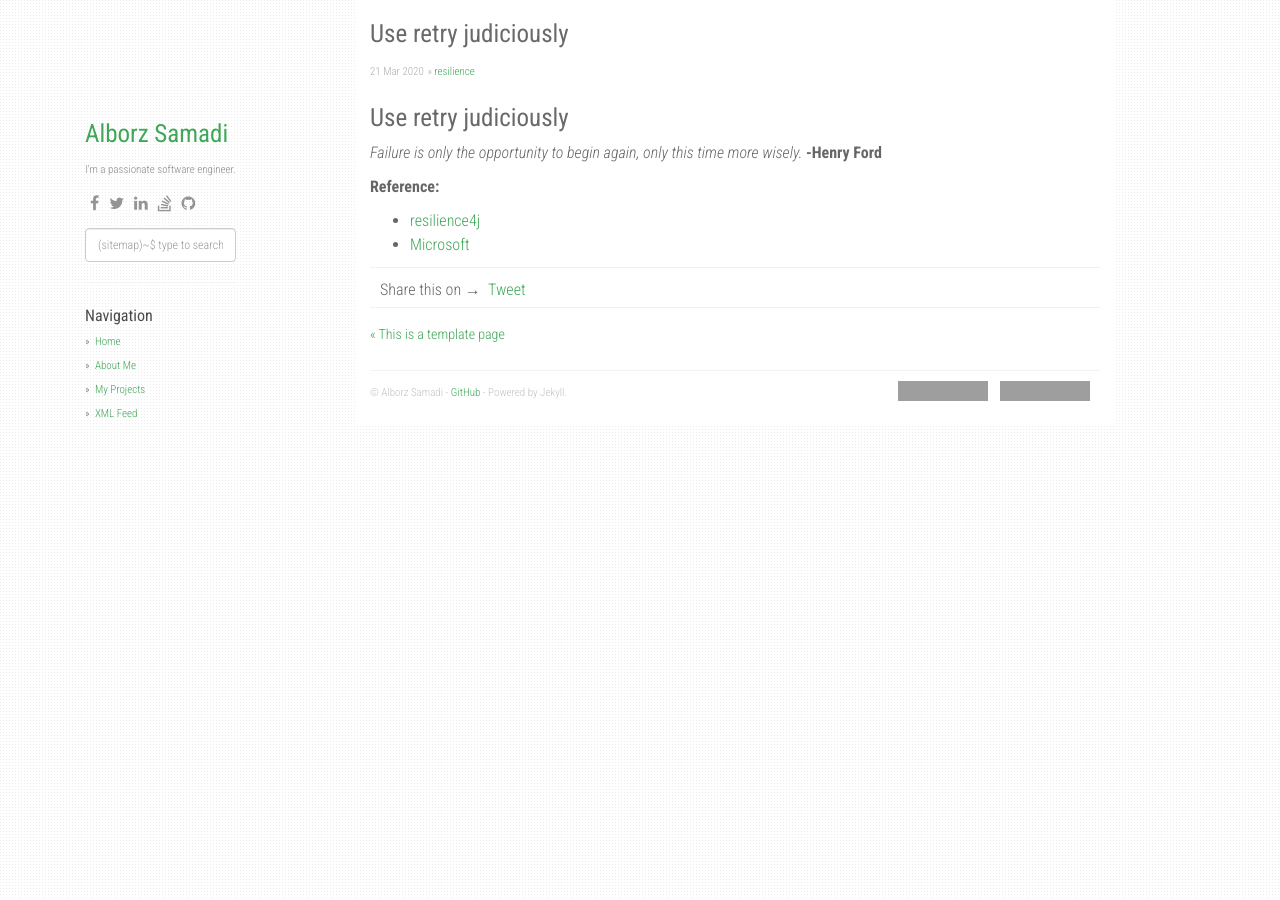
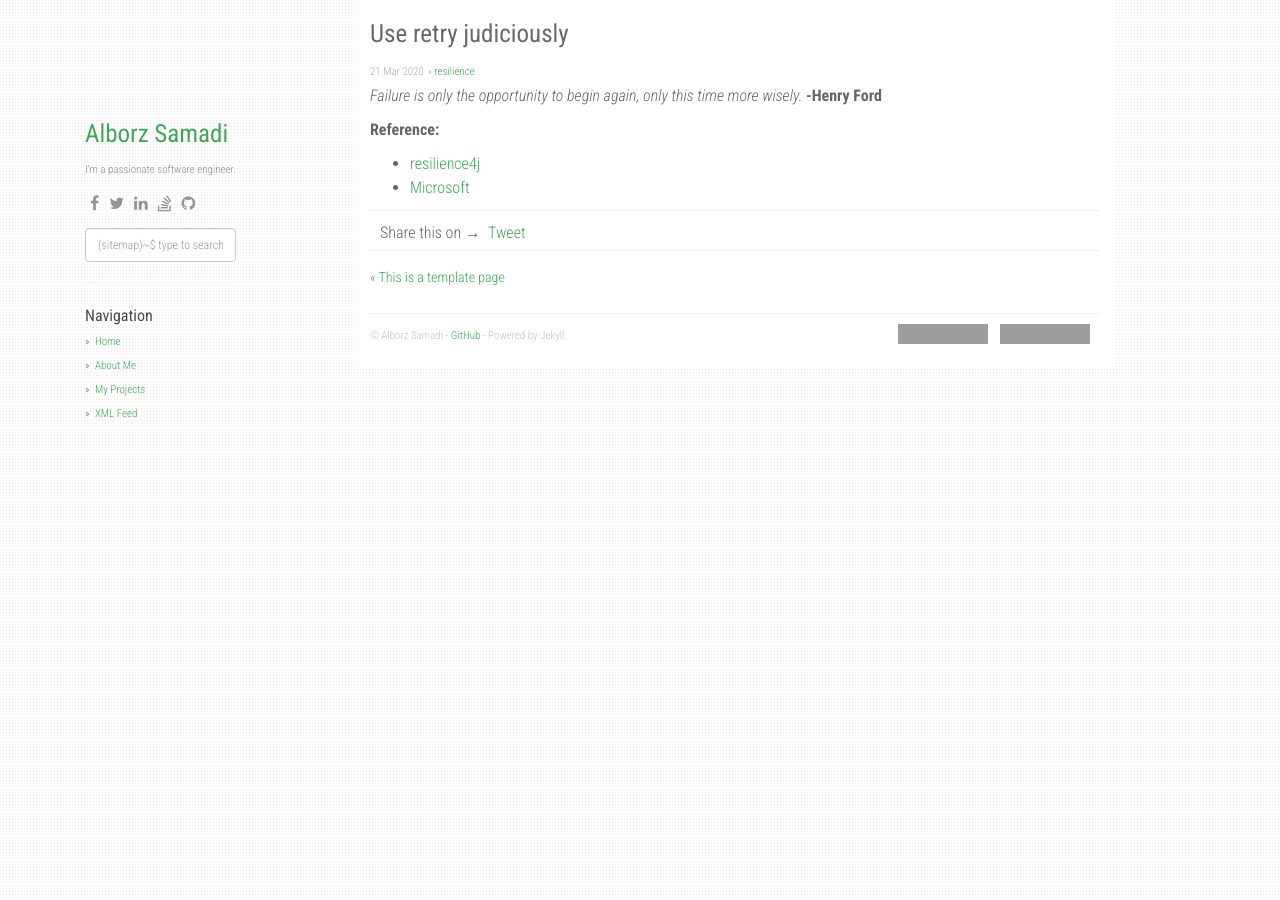
Before and after one commit to herburos/herburos.github.io, a Jekyll site: the page built from _posts/2020-03-21-resiliency-retry.markdown, in a window 1280 px wide. Built offline with Jekyll 4.4.1, drawn with Linux system fonts in a browser that asks for light colours; nearby versions of some CDN libraries; comment, search, counter and statistics services are not loaded; grey boxes are pictures that could not be loaded.

Commit message:
Retry init

```diff
--- a/_posts/2020-03-21-resiliency-retry.markdown
+++ b/_posts/2020-03-21-resiliency-retry.markdown
@@ -5,7 +5,6 @@ date:   2020-03-21 22:21:23 +0700
 categories: [resilience]
 ---
 
-# Use retry judiciously
 *Failure is only the opportunity to begin again, only this time more wisely.*
     **-Henry Ford**
 
```
